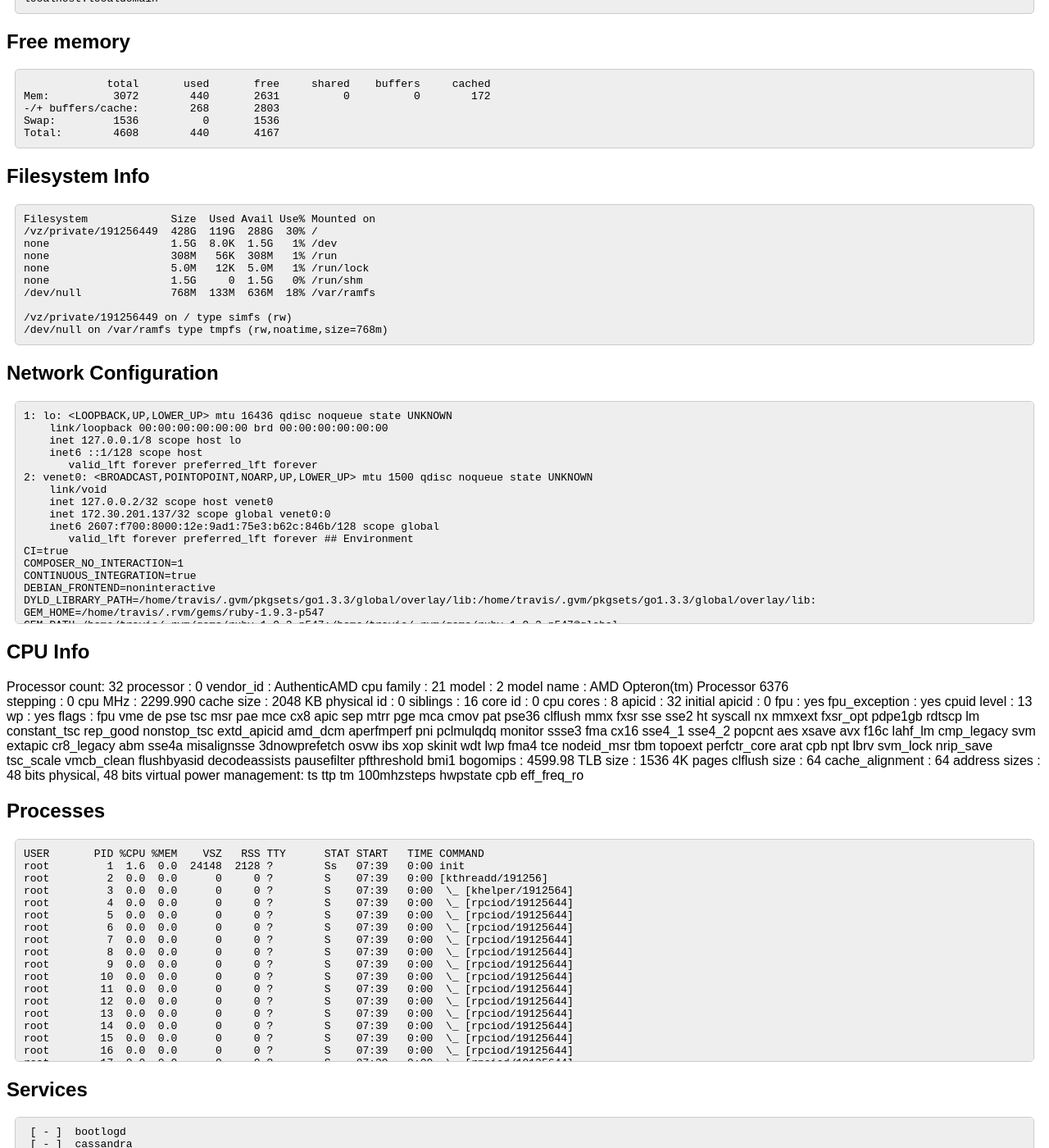
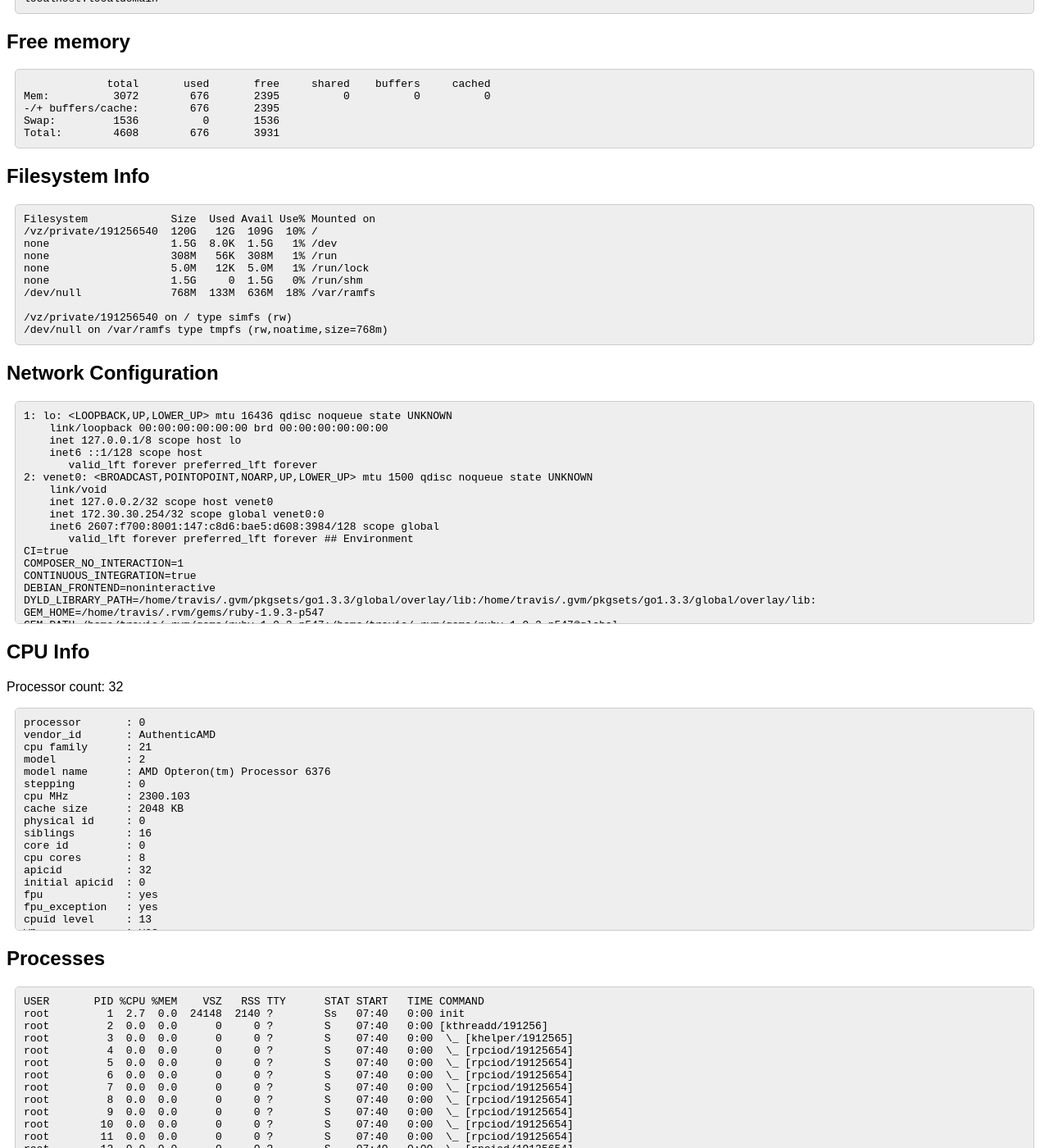
Before and after one commit to travis-perl/machineinfo, a Jekyll site: the page built from index.md, in a window 1280 px wide and 1400 px high, scrolled down 253 px. Shown: the whole window at 82% size. Built offline with Jekyll 4.4.1, drawn with Linux system fonts in a browser that asks for light colours; some of the changed text lies outside the part shown.

Commit message:
System info localhost.localdomain build with heads/master-0-g9255b45

```diff
--- a/_includes/index.md
+++ b/_includes/index.md
@@ -8,21 +8,21 @@
 
 ## Free memory
                  total       used       free     shared    buffers     cached
-    Mem:          3072        440       2631          0          0        172
-    -/+ buffers/cache:        268       2803
+    Mem:          3072        676       2395          0          0          0
+    -/+ buffers/cache:        676       2395
     Swap:         1536          0       1536
-    Total:        4608        440       4167
+    Total:        4608        676       3931
 
 ## Filesystem Info
     Filesystem             Size  Used Avail Use% Mounted on
-    /vz/private/191256449  428G  119G  288G  30% /
+    /vz/private/191256540  120G   12G  109G  10% /
     none                   1.5G  8.0K  1.5G   1% /dev
     none                   308M   56K  308M   1% /run
     none                   5.0M   12K  5.0M   1% /run/lock
     none                   1.5G     0  1.5G   0% /run/shm
     /dev/null              768M  133M  636M  18% /var/ramfs
 
-    /vz/private/191256449 on / type simfs (rw)
+    /vz/private/191256540 on / type simfs (rw)
     /dev/null on /var/ramfs type tmpfs (rw,noatime,size=768m)
 
 ## Network Configuration
@@ -34,8 +34,8 @@
     2: venet0: <BROADCAST,POINTOPOINT,NOARP,UP,LOWER_UP> mtu 1500 qdisc noqueue state UNKNOWN
         link/void
         inet 127.0.0.2/32 scope host venet0
-        inet 172.30.201.137/32 scope global venet0:0
-        inet6 2607:f700:8000:12e:9ad1:75e3:b62c:846b/128 scope global
+        inet 172.30.30.254/32 scope global venet0:0
+        inet6 2607:f700:8001:147:c8d6:bae5:d608:3984/128 scope global
            valid_lft forever preferred_lft forever
 ## Environment
     CI=true
@@ -96,8 +96,8 @@
     rvm_version=1.25.28 (version)
     SHELL=/bin/bash
     SHLVL=4
-    SSH_CLIENT=2607:f700:8001:135:85f1:f9fa:2d1c:2c95 52230 22
-    SSH_CONNECTION=2607:f700:8001:135:85f1:f9fa:2d1c:2c95 52230 2607:f700:8000:12e:9ad1:75e3:b62c:846b 22
+    SSH_CLIENT=2607:f700:8000:12e:7056:7d4a:a406:dac4 47978 22
+    SSH_CONNECTION=2607:f700:8000:12e:7056:7d4a:a406:dac4 47978 2607:f700:8001:147:c8d6:bae5:d608:3984 22
     SSH_TTY=/dev/pts/0
     _system_arch=x86_64
     _system_name=Ubuntu
@@ -106,12 +106,12 @@
     TERM=xterm
     TRAVIS_BRANCH=master
     TRAVIS_BUILD_DIR=/home/travis/build/travis-perl/machineinfo
-    TRAVIS_BUILD_ID=39236276
-    TRAVIS_BUILD_NUMBER=14
-    TRAVIS_COMMIT=1df9bbcf955237084afc8408615f6b4d3fe353af
-    TRAVIS_COMMIT_RANGE=601145ba19eb...1df9bbcf9552
-    TRAVIS_JOB_ID=39236277
-    TRAVIS_JOB_NUMBER=14.1
+    TRAVIS_BUILD_ID=39236336
+    TRAVIS_BUILD_NUMBER=15
+    TRAVIS_COMMIT=9255b45a181df2e93988ea491ed7a15cec6ef050
+    TRAVIS_COMMIT_RANGE=1df9bbcf9552...9255b45a181d
+    TRAVIS_JOB_ID=39236337
+    TRAVIS_JOB_NUMBER=15.1
     TRAVIS_OS_NAME=
     TRAVIS_PERL_VERSION=5.20
     TRAVIS_PULL_REQUEST=false
@@ -124,13 +124,14 @@
 
 ## CPU Info
 Processor count: 32
+
     processor	: 0
     vendor_id	: AuthenticAMD
     cpu family	: 21
     model		: 2
     model name	: AMD Opteron(tm) Processor 6376
     stepping	: 0
-    cpu MHz		: 2299.990
+    cpu MHz		: 2300.103
     cache size	: 2048 KB
     physical id	: 0
     siblings	: 16
@@ -143,7 +144,7 @@ Processor count: 32
     cpuid level	: 13
     wp		: yes
     flags		: fpu vme de pse tsc msr pae mce cx8 apic sep mtrr pge mca cmov pat pse36 clflush mmx fxsr sse sse2 ht syscall nx mmxext fxsr_opt pdpe1gb rdtscp lm constant_tsc rep_good nonstop_tsc extd_apicid amd_dcm aperfmperf pni pclmulqdq monitor ssse3 fma cx16 sse4_1 sse4_2 popcnt aes xsave avx f16c lahf_lm cmp_legacy svm extapic cr8_legacy abm sse4a misalignsse 3dnowprefetch osvw ibs xop skinit wdt lwp fma4 tce nodeid_msr tbm topoext perfctr_core arat cpb npt lbrv svm_lock nrip_save tsc_scale vmcb_clean flushbyasid decodeassists pausefilter pfthreshold bmi1
-    bogomips	: 4599.98
+    bogomips	: 4600.20
     TLB size	: 1536 4K pages
     clflush size	: 64
     cache_alignment	: 64
@@ -152,79 +153,79 @@ Processor count: 32
 
 ## Processes
     USER       PID %CPU %MEM    VSZ   RSS TTY      STAT START   TIME COMMAND
-    root         1  1.6  0.0  24148  2128 ?        Ss   07:39   0:00 init
-    root         2  0.0  0.0      0     0 ?        S    07:39   0:00 [kthreadd/191256]
-    root         3  0.0  0.0      0     0 ?        S    07:39   0:00  \_ [khelper/1912564]
-    root         4  0.0  0.0      0     0 ?        S    07:39   0:00  \_ [rpciod/19125644]
-    root         5  0.0  0.0      0     0 ?        S    07:39   0:00  \_ [rpciod/19125644]
-    root         6  0.0  0.0      0     0 ?        S    07:39   0:00  \_ [rpciod/19125644]
-    root         7  0.0  0.0      0     0 ?        S    07:39   0:00  \_ [rpciod/19125644]
-    root         8  0.0  0.0      0     0 ?        S    07:39   0:00  \_ [rpciod/19125644]
-    root         9  0.0  0.0      0     0 ?        S    07:39   0:00  \_ [rpciod/19125644]
-    root        10  0.0  0.0      0     0 ?        S    07:39   0:00  \_ [rpciod/19125644]
-    root        11  0.0  0.0      0     0 ?        S    07:39   0:00  \_ [rpciod/19125644]
-    root        12  0.0  0.0      0     0 ?        S    07:39   0:00  \_ [rpciod/19125644]
-    root        13  0.0  0.0      0     0 ?        S    07:39   0:00  \_ [rpciod/19125644]
-    root        14  0.0  0.0      0     0 ?        S    07:39   0:00  \_ [rpciod/19125644]
-    root        15  0.0  0.0      0     0 ?        S    07:39   0:00  \_ [rpciod/19125644]
-    root        16  0.0  0.0      0     0 ?        S    07:39   0:00  \_ [rpciod/19125644]
-    root        17  0.0  0.0      0     0 ?        S    07:39   0:00  \_ [rpciod/19125644]
-    root        18  0.0  0.0      0     0 ?        S    07:39   0:00  \_ [rpciod/19125644]
-    root        19  0.0  0.0      0     0 ?        S    07:39   0:00  \_ [rpciod/19125644]
-    root        20  0.0  0.0      0     0 ?        S    07:39   0:00  \_ [rpciod/19125644]
-    root        21  0.0  0.0      0     0 ?        S    07:39   0:00  \_ [rpciod/19125644]
-    root        22  0.0  0.0      0     0 ?        S    07:39   0:00  \_ [rpciod/19125644]
-    root        23  0.0  0.0      0     0 ?        S    07:39   0:00  \_ [rpciod/19125644]
-    root        24  0.0  0.0      0     0 ?        S    07:39   0:00  \_ [rpciod/19125644]
-    root        25  0.0  0.0      0     0 ?        S    07:39   0:00  \_ [rpciod/19125644]
-    root        26  0.0  0.0      0     0 ?        S    07:39   0:00  \_ [rpciod/19125644]
-    root        27  0.0  0.0      0     0 ?        S    07:39   0:00  \_ [rpciod/19125644]
-    root        28  0.0  0.0      0     0 ?        S    07:39   0:00  \_ [rpciod/19125644]
-    root        29  0.0  0.0      0     0 ?        S    07:39   0:00  \_ [rpciod/19125644]
-    root        30  0.0  0.0      0     0 ?        S    07:39   0:00  \_ [rpciod/19125644]
-    root        31  0.0  0.0      0     0 ?        S    07:39   0:00  \_ [rpciod/19125644]
-    root        32  0.0  0.0      0     0 ?        S    07:39   0:00  \_ [rpciod/19125644]
-    root        33  0.0  0.0      0     0 ?        S    07:39   0:00  \_ [rpciod/19125644]
-    root        34  0.0  0.0      0     0 ?        S    07:39   0:00  \_ [rpciod/19125644]
-    root        35  0.0  0.0      0     0 ?        S    07:39   0:00  \_ [rpciod/19125644]
-    root        36  0.0  0.0      0     0 ?        S    07:39   0:00  \_ [nfsiod/19125644]
-    root       182  0.0  0.0  17180   720 ?        S    07:39   0:00 upstart-udev-bridge --daemon
-    root       186  0.0  0.0  21284  1092 ?        Ss   07:39   0:00 /sbin/udevd --daemon
-    root       228  0.0  0.0  21280   652 ?        S    07:39   0:00  \_ /sbin/udevd --daemon
-    root       231  0.0  0.0  21280   652 ?        S    07:39   0:00  \_ /sbin/udevd --daemon
-    112        218  0.0  0.0  23764   756 ?        Ss   07:39   0:00 dbus-daemon --system --fork --activation=upstart
-    syslog     248  0.4  0.0 177696  1644 ?        Sl   07:39   0:00 rsyslogd -c5
-    root       310  0.0  0.0  15136   552 ?        S    07:39   0:00 upstart-socket-bridge --daemon
-    root       312  0.0  0.0   4348   500 ?        S    07:39   0:00 /bin/sh /etc/network/if-up.d/ntpdate
-    root       321  0.0  0.0   6304   544 ?        S    07:39   0:00  \_ lockfile-touch /var/lock/ntpdate-ifup
-    root       325  0.0  0.0  14940  1072 ?        S<   07:39   0:00  \_ /usr/sbin/ntpdate -s -b ntp.ubuntu.com
-    root       316  0.0  0.0   4348   464 ?        S    07:39   0:00 /bin/sh /etc/network/if-up.d/ntpdate
-    root       319  0.0  0.0   6304   588 ?        S    07:39   0:00  \_ lockfile-create /var/lock/ntpdate-ifup
-    root       383  0.0  0.0   4348   464 ?        S    07:39   0:00 /bin/sh /etc/network/if-up.d/ntpdate
-    root       385  0.0  0.0   6304   584 ?        S    07:39   0:00  \_ lockfile-create /var/lock/ntpdate-ifup
-    root       387  0.0  0.0  14724  1272 ?        S    07:39   0:00 ping6 -c 1 2607:f700:0:ffff::5
-    root       390  0.0  0.0  14724  1276 ?        S    07:39   0:00 ping6 -c 1 2607:f700:0:ffff::6
-    root       394  0.0  0.0  14724  1272 ?        S    07:39   0:00 ping6 -c 1 2a04:1b80:0:ffff::1
-    root       396  0.0  0.0  14724  1268 ?        S    07:39   0:00 ping6 -c 1 2607:f700:8000::5
-    root       398  0.0  0.0  14724  1272 ?        S    07:39   0:00 ping6 -c 1 2607:f700:8000::6
-    root       415  0.0  0.0  19060   920 ?        Ss   07:39   0:00 cron
-    root       429  0.0  0.0  49980  2920 ?        Ss   07:39   0:00 /usr/sbin/sshd -D
-    root       663  1.0  0.1  73384  3620 ?        Ss   07:39   0:00  \_ sshd: travis [priv]
-    travis     667  0.0  0.0  73544  1988 ?        S    07:39   0:00      \_ sshd: travis@pts/0
-    travis    1289 21.0  0.1  15160  4624 pts/0    Ss+  07:39   0:00          \_ /bin/bash /home/travis/build.sh
-    travis    1761  0.0  0.0  12312  1500 pts/0    S+   07:39   0:00              \_ /bin/bash ./build
-    travis    1778  0.0  0.0  12316   888 pts/0    S+   07:39   0:00                  \_ /bin/bash ./build
-    travis    1802  0.0  0.0  18224  1220 pts/0    R+   07:39   0:00                  |   \_ ps fuxawww
-    travis    1803  0.0  0.0  11448   884 pts/0    S+   07:39   0:00                  |   \_ sed -es/^/    /
-    travis    1779  0.0  0.0   7116   700 pts/0    S+   07:39   0:00                  \_ tee /home/travis/machineinfo/_includes/index.md
-    mysql      452  4.8  3.2 967116 101056 ?       Ssl  07:39   0:00 /usr/sbin/mysqld
-    postgres   505  8.0  0.4 135584 15684 ?        S    07:39   0:00 /usr/lib/postgresql/9.1/bin/postgres -D /var/ramfs/postgresql/9.1/main -c config_file=/etc/postgresql/9.1/main/postgresql.conf
-    postgres   507  0.0  0.0 135584  1896 ?        Ss   07:39   0:00  \_ postgres: writer process
-    postgres   508  0.0  0.0 135584  1808 ?        Ss   07:39   0:00  \_ postgres: wal writer process
-    postgres   509  0.0  0.0 136456  2996 ?        Ss   07:39   0:00  \_ postgres: autovacuum launcher process
-    postgres   510  0.0  0.0  96384  1764 ?        Ss   07:39   0:00  \_ postgres: stats collector process
-    root       656  0.0  0.0   4348   752 ?        S    07:39   0:00 /bin/sh /etc/init.d/ondemand background
-    root       660  0.0  0.0   4256   532 ?        S    07:39   0:00  \_ sleep 60
+    root         1  2.7  0.0  24148  2140 ?        Ss   07:40   0:00 init
+    root         2  0.0  0.0      0     0 ?        S    07:40   0:00 [kthreadd/191256]
+    root         3  0.0  0.0      0     0 ?        S    07:40   0:00  \_ [khelper/1912565]
+    root         4  0.0  0.0      0     0 ?        S    07:40   0:00  \_ [rpciod/19125654]
+    root         5  0.0  0.0      0     0 ?        S    07:40   0:00  \_ [rpciod/19125654]
+    root         6  0.0  0.0      0     0 ?        S    07:40   0:00  \_ [rpciod/19125654]
+    root         7  0.0  0.0      0     0 ?        S    07:40   0:00  \_ [rpciod/19125654]
+    root         8  0.0  0.0      0     0 ?        S    07:40   0:00  \_ [rpciod/19125654]
+    root         9  0.0  0.0      0     0 ?        S    07:40   0:00  \_ [rpciod/19125654]
+    root        10  0.0  0.0      0     0 ?        S    07:40   0:00  \_ [rpciod/19125654]
+    root        11  0.0  0.0      0     0 ?        S    07:40   0:00  \_ [rpciod/19125654]
+    root        12  0.0  0.0      0     0 ?        S    07:40   0:00  \_ [rpciod/19125654]
+    root        13  0.0  0.0      0     0 ?        S    07:40   0:00  \_ [rpciod/19125654]
+    root        14  0.0  0.0      0     0 ?        S    07:40   0:00  \_ [rpciod/19125654]
+    root        15  0.0  0.0      0     0 ?        S    07:40   0:00  \_ [rpciod/19125654]
+    root        16  0.0  0.0      0     0 ?        S    07:40   0:00  \_ [rpciod/19125654]
+    root        17  0.0  0.0      0     0 ?        S    07:40   0:00  \_ [rpciod/19125654]
+    root        18  0.0  0.0      0     0 ?        S    07:40   0:00  \_ [rpciod/19125654]
+    root        19  0.0  0.0      0     0 ?        S    07:40   0:00  \_ [rpciod/19125654]
+    root        20  0.0  0.0      0     0 ?        S    07:40   0:00  \_ [rpciod/19125654]
+    root        21  0.0  0.0      0     0 ?        S    07:40   0:00  \_ [rpciod/19125654]
+    root        22  0.0  0.0      0     0 ?        S    07:40   0:00  \_ [rpciod/19125654]
+    root        23  0.0  0.0      0     0 ?        S    07:40   0:00  \_ [rpciod/19125654]
+    root        24  0.0  0.0      0     0 ?        S    07:40   0:00  \_ [rpciod/19125654]
+    root        25  0.0  0.0      0     0 ?        S    07:40   0:00  \_ [rpciod/19125654]
+    root        26  0.0  0.0      0     0 ?        S    07:40   0:00  \_ [rpciod/19125654]
+    root        27  0.0  0.0      0     0 ?        S    07:40   0:00  \_ [rpciod/19125654]
+    root        28  0.0  0.0      0     0 ?        S    07:40   0:00  \_ [rpciod/19125654]
+    root        29  0.0  0.0      0     0 ?        S    07:40   0:00  \_ [rpciod/19125654]
+    root        30  0.0  0.0      0     0 ?        S    07:40   0:00  \_ [rpciod/19125654]
+    root        31  0.0  0.0      0     0 ?        S    07:40   0:00  \_ [rpciod/19125654]
+    root        32  0.0  0.0      0     0 ?        S    07:40   0:00  \_ [rpciod/19125654]
+    root        33  0.0  0.0      0     0 ?        S    07:40   0:00  \_ [rpciod/19125654]
+    root        34  0.0  0.0      0     0 ?        S    07:40   0:00  \_ [rpciod/19125654]
+    root        35  0.0  0.0      0     0 ?        S    07:40   0:00  \_ [rpciod/19125654]
+    root        36  0.0  0.0      0     0 ?        S    07:40   0:00  \_ [nfsiod/19125654]
+    root       167  0.0  0.0  17180   720 ?        S    07:40   0:00 upstart-udev-bridge --daemon
+    root       172  0.0  0.0  21284  1096 ?        Ss   07:40   0:00 /sbin/udevd --daemon
+    root       216  0.0  0.0  21280   656 ?        S    07:40   0:00  \_ /sbin/udevd --daemon
+    root       217  0.0  0.0  21280   656 ?        S    07:40   0:00  \_ /sbin/udevd --daemon
+    112        204  0.0  0.0  23764   756 ?        Ss   07:40   0:00 dbus-daemon --system --fork --activation=upstart
+    syslog     230  1.5  0.0 177696  1636 ?        Sl   07:40   0:00 rsyslogd -c5
+    root       293  0.0  0.0   4348   500 ?        S    07:40   0:00 /bin/sh /etc/network/if-up.d/ntpdate
+    root       299  0.0  0.0   6304   536 ?        S    07:40   0:00  \_ lockfile-touch /var/lock/ntpdate-ifup
+    root       305  0.0  0.0  14940  1076 ?        S<   07:40   0:00  \_ /usr/sbin/ntpdate -s -b ntp.ubuntu.com
+    root       294  0.0  0.0  15136   544 ?        S    07:40   0:00 upstart-socket-bridge --daemon
+    root       302  0.0  0.0   4348   460 ?        S    07:40   0:00 /bin/sh /etc/network/if-up.d/ntpdate
+    root       304  0.0  0.0   6304   588 ?        S    07:40   0:00  \_ lockfile-create /var/lock/ntpdate-ifup
+    root       359  0.0  0.0   4348   464 ?        S    07:40   0:00 /bin/sh /etc/network/if-up.d/ntpdate
+    root       362  0.0  0.0   6304   588 ?        S    07:40   0:00  \_ lockfile-create /var/lock/ntpdate-ifup
+    root       392  0.0  0.0  19060   920 ?        Ss   07:40   0:00 cron
+    root       396  0.0  0.0  49980  2916 ?        Ss   07:40   0:00 /usr/sbin/sshd -D
+    root       663  0.6  0.1  73388  3620 ?        Ss   07:40   0:00  \_ sshd: travis [priv]
+    travis     667  0.0  0.0  73544  1988 ?        S    07:40   0:00      \_ sshd: travis@pts/0
+    travis    1289 19.0  0.1  15160  4620 pts/0    Ss+  07:40   0:00          \_ /bin/bash /home/travis/build.sh
+    travis    1764  0.0  0.0  12312  1496 pts/0    S+   07:40   0:00              \_ /bin/bash ./build
+    travis    1781  0.0  0.0  12320   888 pts/0    S+   07:40   0:00                  \_ /bin/bash ./build
+    travis    1805  0.0  0.0  18224  1224 pts/0    R+   07:40   0:00                  |   \_ ps fuxawww
+    travis    1806  0.0  0.0  11448   884 pts/0    S+   07:40   0:00                  |   \_ sed -es/^/    /
+    travis    1782  0.0  0.0   7116   700 pts/0    S+   07:40   0:00                  \_ tee /home/travis/machineinfo/_includes/index.md
+    mysql      426  3.0  3.4 974412 108344 ?       Ssl  07:40   0:00 /usr/sbin/mysqld
+    postgres   493  4.5  0.4 135580 15684 ?        S    07:40   0:00 /usr/lib/postgresql/9.1/bin/postgres -D /var/ramfs/postgresql/9.1/main -c config_file=/etc/postgresql/9.1/main/postgresql.conf
+    postgres   495  0.0  0.0 135580  1900 ?        Ss   07:40   0:00  \_ postgres: writer process
+    postgres   496  0.0  0.0 135580  1808 ?        Ss   07:40   0:00  \_ postgres: wal writer process
+    postgres   497  0.0  0.0 136452  2992 ?        Ss   07:40   0:00  \_ postgres: autovacuum launcher process
+    postgres   498  0.0  0.0  96380  1760 ?        Ss   07:40   0:00  \_ postgres: stats collector process
+    root       501  0.0  0.0  14724  1268 ?        S    07:40   0:00 ping6 -c 1 2607:f700:0:ffff::5
+    root       503  0.0  0.0  14724  1268 ?        S    07:40   0:00 ping6 -c 1 2607:f700:0:ffff::6
+    root       505  0.0  0.0  14724  1268 ?        S    07:40   0:00 ping6 -c 1 2a04:1b80:0:ffff::1
+    root       507  0.0  0.0  14724  1272 ?        S    07:40   0:00 ping6 -c 1 2607:f700:8000::5
+    root       509  0.0  0.0  14724  1272 ?        S    07:40   0:00 ping6 -c 1 2607:f700:8000::6
+    root       656  2.0  0.0   4348   748 ?        S    07:40   0:00 /bin/sh /etc/init.d/ondemand background
+    root       662  0.0  0.0   4256   532 ?        S    07:40   0:00  \_ sleep 60
 
 ## Services
      [ - ]  bootlogd
```
